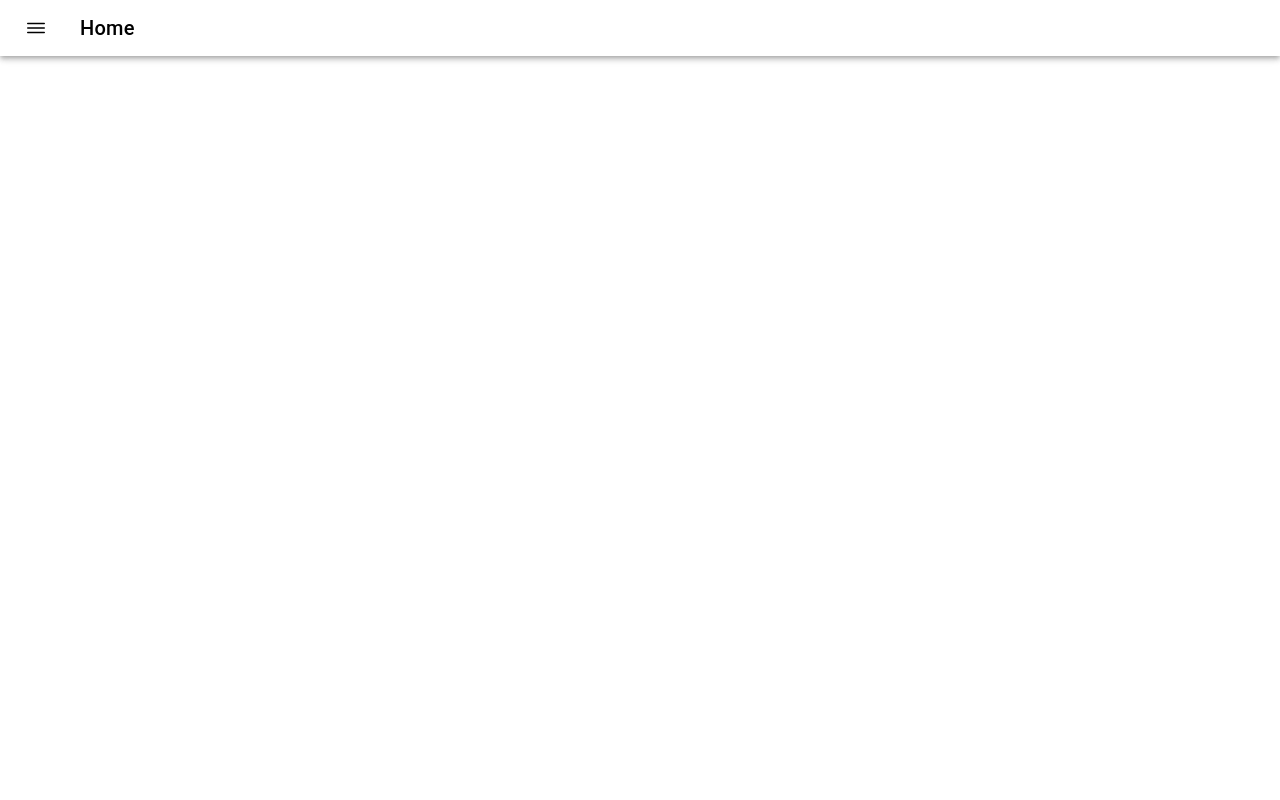
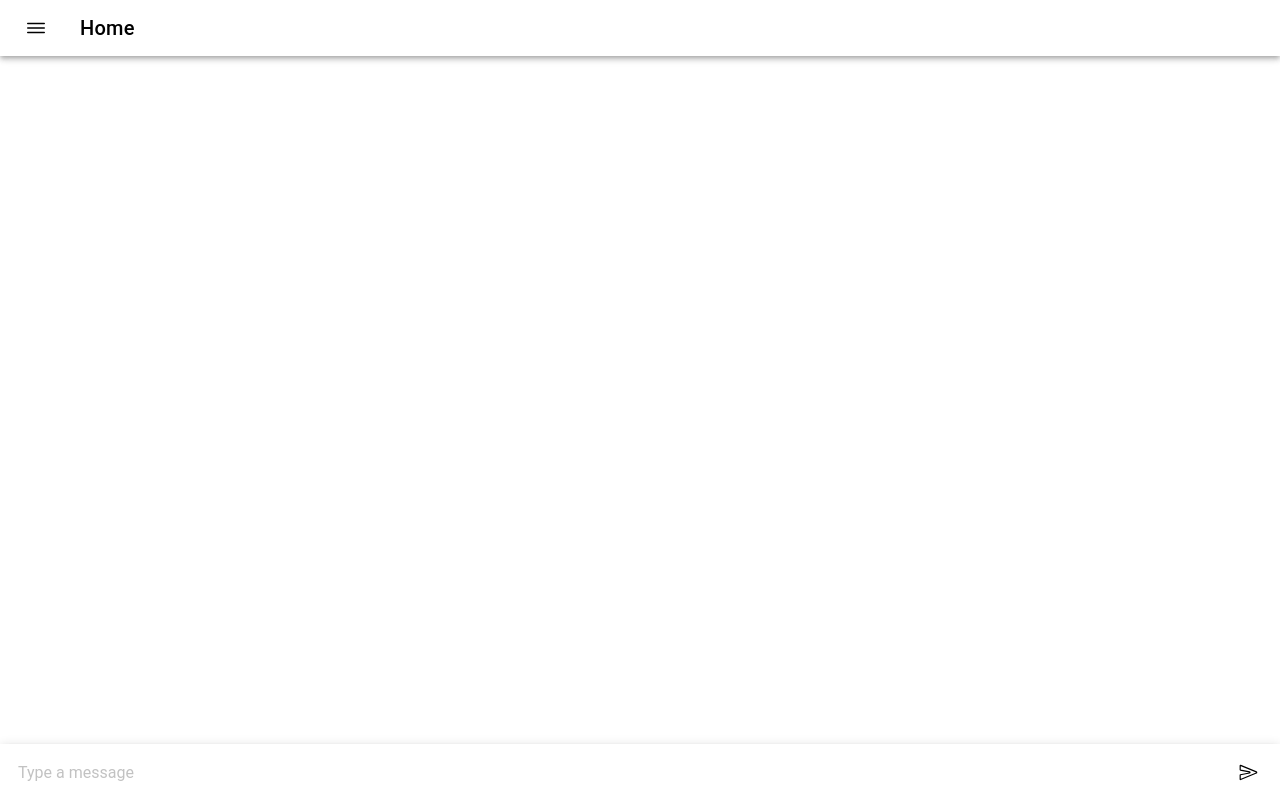
Before and after one commit to Morojc/Emoji-Maker, a React (Vite) app: page / in a window 1280 px wide. Built offline with nearby package versions, Linux system fonts and the light colour scheme.

Commit message:
Create input field .

```diff
--- a/src/App.tsx
+++ b/src/App.tsx
@@ -1,6 +1,6 @@
 import React, { useState } from 'react';
-import { IonApp, IonContent, IonMenu, IonList, IonItem, IonLabel, IonHeader, IonToolbar, IonButtons, IonMenuButton, IonTitle, IonButton, IonIcon, setupIonicReact } from '@ionic/react';
-import { closeOutline, menuOutline } from 'ionicons/icons';
+import { IonApp, IonContent, IonMenu, IonList, IonItem, IonLabel, IonHeader, IonToolbar, IonButtons, IonMenuButton, IonTitle, IonButton, IonIcon, IonFooter, IonInput, setupIonicReact } from '@ionic/react';
+import { closeOutline, menuOutline, sendOutline } from 'ionicons/icons';
 import { menuController } from '@ionic/core';
 
 /* Core CSS required for Ionic components to work properly */
@@ -27,6 +27,7 @@ setupIonicReact();
 
 const App: React.FC = () => {
   const [selectedPage, setSelectedPage] = useState('home');
+  const [inputText, setInputText] = useState('');
 
   const menuItems = [
     { title: 'Home', route: '/home' },
@@ -38,6 +39,11 @@ const App: React.FC = () => {
   const handleMenuItemClick = (route: string) => {
     setSelectedPage(route.substring(1));
     menuController.close();
+  };
+
+  const handleSendMessage = () => {
+    console.log('Sending message:', inputText);
+    setInputText('');
   };
 
   return (
@@ -78,6 +84,21 @@ const App: React.FC = () => {
           </IonToolbar>
         </IonHeader>
       </IonContent>
+      <IonFooter>
+        <IonToolbar>
+          <IonInput
+            value={inputText}
+            placeholder="Type a message"
+            onIonChange={e => setInputText(e.detail.value!)}
+            className="message-input"
+          ></IonInput>
+          <IonButtons slot="end">
+            <IonButton onClick={handleSendMessage}>
+              <IonIcon icon={sendOutline} />
+            </IonButton>
+          </IonButtons>
+        </IonToolbar>
+      </IonFooter>
     </IonApp>
   );
 };
--- a/src/theme/menu.css
+++ b/src/theme/menu.css
@@ -148,3 +148,22 @@ ion-menu-button {
 ion-content#main {
   --background: #ffffff;
 }
+
+/* Add these styles at the end of your menu.css file */
+
+.message-input {
+  --padding-start: 10px;
+  --padding-end: 10px;
+  --placeholder-color: #999;
+}
+
+ion-footer ion-toolbar {
+  --padding-top: 0;
+  --padding-bottom: 0;
+  --min-height: 56px;
+}
+
+ion-footer ion-button {
+  --padding-start: 10px;
+  --padding-end: 10px;
+}
```
